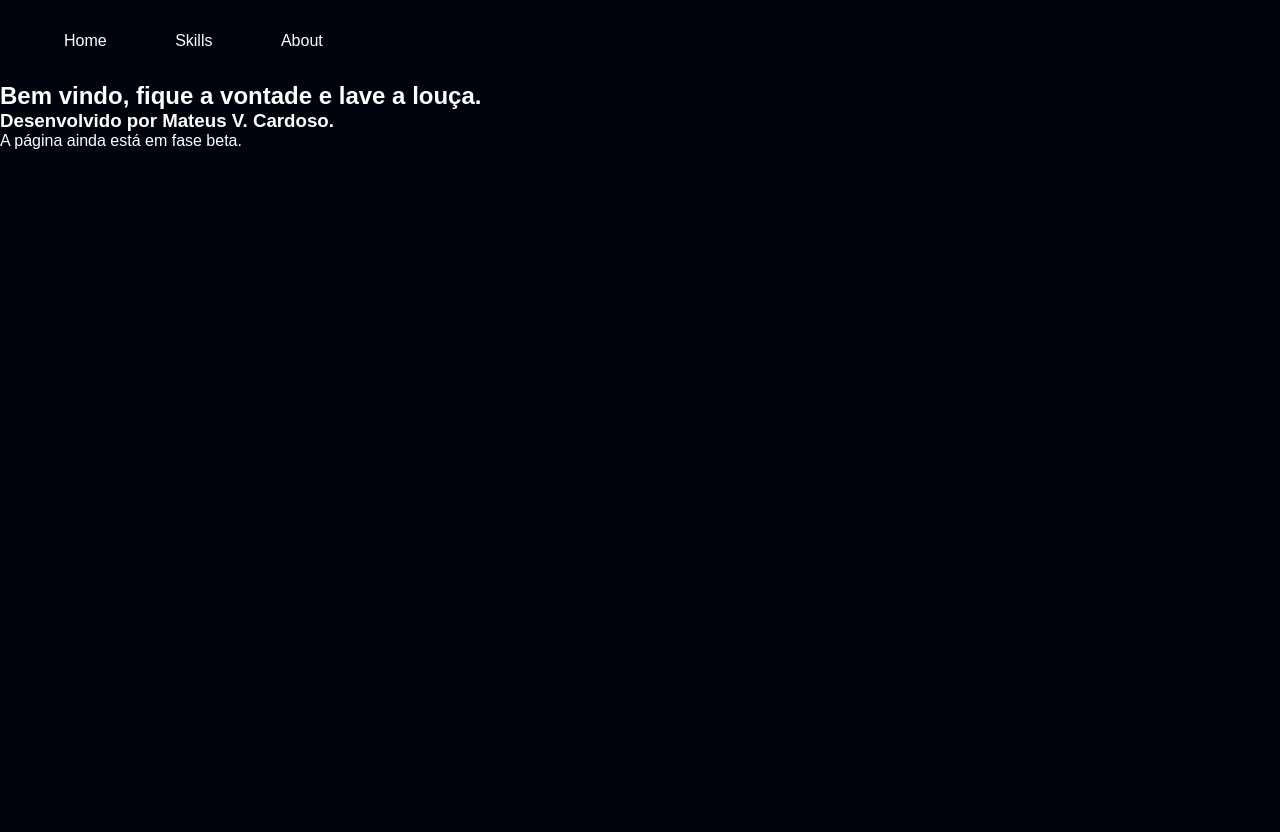
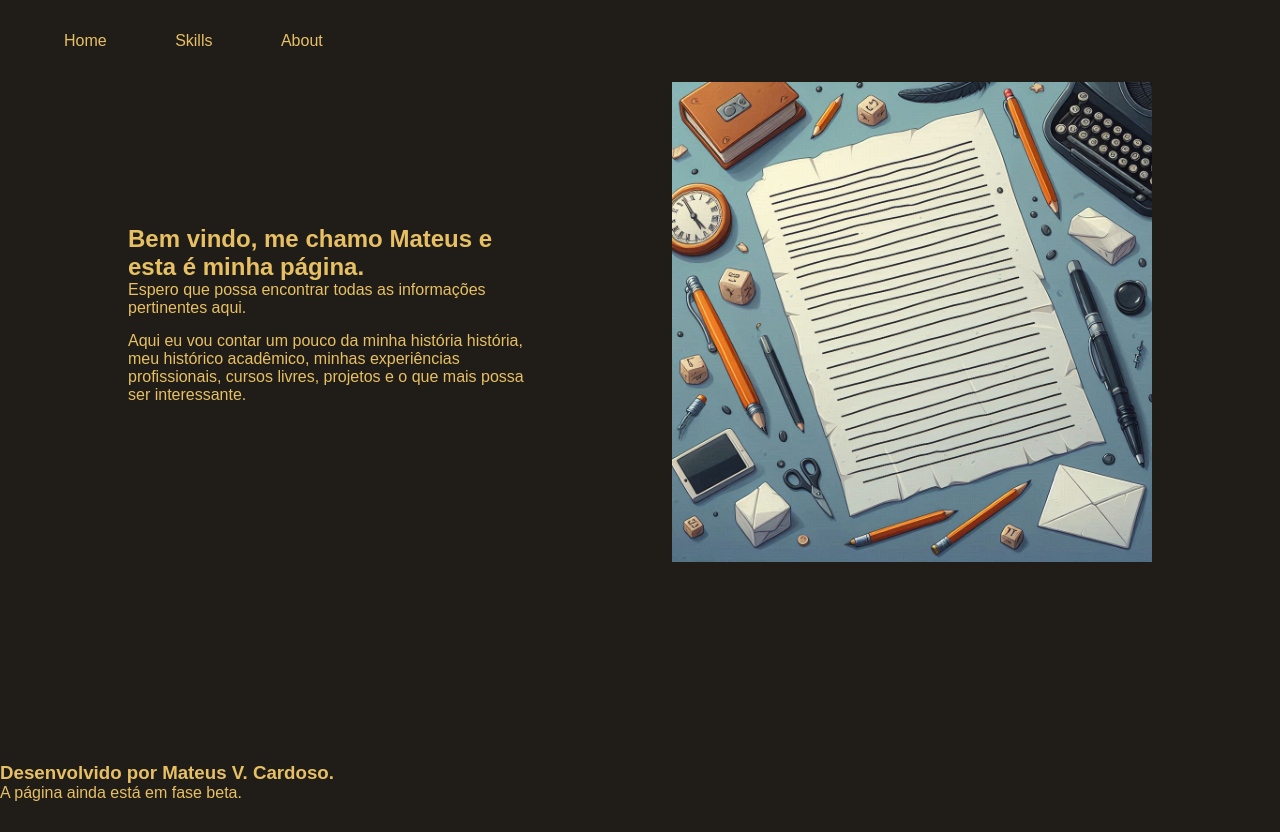
Before and after one commit to cardoso-mateus/Minha-Pagina, a plain HTML site: page index.html in a window 1280 px wide. Drawn offline with Linux system fonts and the light colour scheme.

Commit message:
Reformulação da página

```diff
--- a/index.html
+++ b/index.html
@@ -19,7 +19,14 @@
     </header>
 
     <main class="main container">
-        <h2 class="main__titulo">Bem vindo, fique a vontade e lave a louça.</h2>
+        <section class="main__section__1">
+            <div class="main__div">
+                <h2 class="main__titulo">Bem vindo, me chamo Mateus e esta é minha página.</h2>
+                <p class="main__paragrafo__1">Espero que possa encontrar todas as informações pertinentes aqui.</p>
+                <p class="main__paragrafo__2">Aqui eu vou contar um pouco da minha história história, meu histórico acadêmico, minhas experiências profissionais, cursos livres, projetos e o que mais possa ser interessante.</p>
+            </div>
+            <img class="main__imagem__folha" src="./img/asset-folha.jpg" alt="folha com linhas escritas">
+        </section>
     </main>
 
     <footer class="footer container">
--- a/styles/styles.css
+++ b/styles/styles.css
@@ -1,9 +1,12 @@
 :root {
-    --cor-de-fundo: #00030c;
+    --cor-de-fundo: #201C18;
 
-    --cor-primaria: #fff;
-    --cor-secundaria: #c0c0c0;
-    --cor-terciaria: #167bf7;
+    --cor-primaria: #E6C063;
+    --cor-secundaria: #6878A3;
+    --cor-terciaria: #597DE3;
+    --cor-quaternaria: #8E8367;
+    --cor-quinaria: #595B63;
+
 
     --fonte-primaria: arial,sans-serif;
     --fonte-secundaria: ;
@@ -39,6 +42,31 @@ body {
     margin: 0 2rem;
 }
 
+.main {
+    height: 85vh;
+}
+
+.main__section__1 {
+    display: flex;
+    align-items: center;
+    justify-content: space-between;
+}
+
+.main__div {
+    width: 615px;
+    margin: 10% 10%;
+    align-items: center;
+}
+
 .main__titulo {
     font-size: 1.5rem;
 }
+
+.main__paragrafo__2 {
+    margin: 15px 0;
+}
+
+.main__imagem__folha {
+    margin-right: 10%;
+    height: 30rem;
+}
```
Also changed, not shown: img/_221be25b-1c19-4aa9-98b3-2e6b020ee17c.jpg (added), img/_7875ae04-e734-4420-9995-9d4ee43642d2.jpg (added), img/asset-folha.jpg (added).
